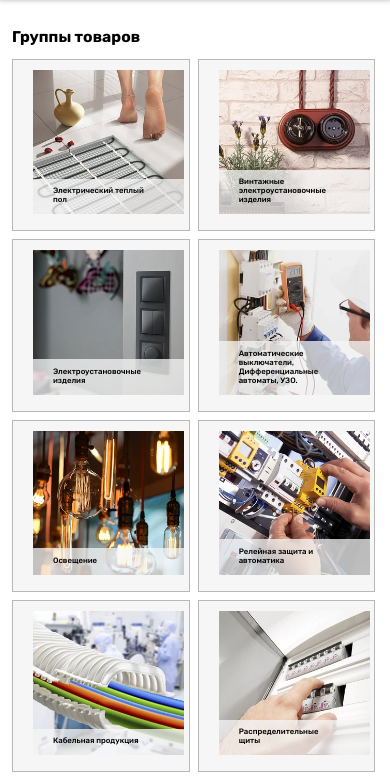
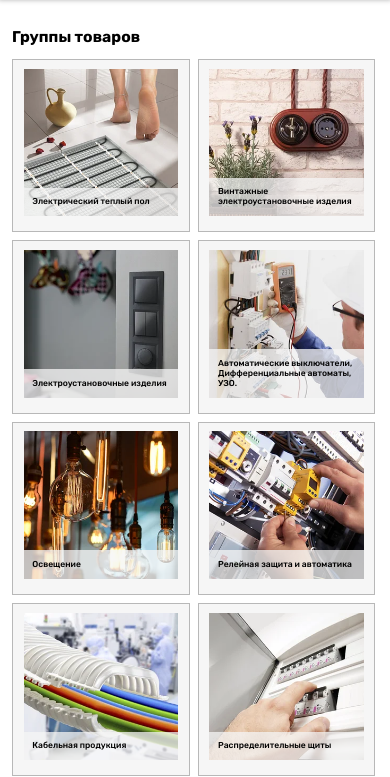
Before and after one commit to Lahvich-Efim/---, a plain HTML site: page index.html in a window 390 px wide. Shown: the part 78-855 px from the top of the page. Drawn offline with Linux system fonts and the light colour scheme.

Commit message:
это тоже

```diff
--- a/SCSS/main.scss
+++ b/SCSS/main.scss
@@ -6,15 +6,15 @@
 
 .main-category {
     display: grid;
-	grid-template-columns: repeat(auto-fit, minmax(280px, 1fr));
-    @media(max-width: 605px)
+	grid-template-columns: repeat(auto-fit, minmax(240px, 1fr));
+    @media(max-width: 550px)
     {
         grid-template-columns: repeat(2, 48%);
         min-width: 0;
     }
     justify-items: center;
     gap: 10px;
-    min-width: 580px;
+    min-width: 540px;
 }
 .category {
         display: block;
@@ -33,11 +33,12 @@
 		// .category__img
 
 		&__img {
-            margin: 10px 20px;
+            box-sizing: border-box;
+            padding: 5% 6%;
             width: 240px;
-            @media(max-width: 605px)
+            @media(max-width: 550px)
             {
-                width: 86%;
+                width: 100%;
             }
 		}
 
@@ -45,23 +46,22 @@
 
 		&__caption {
             position: absolute;
-            bottom: 15px;
+            bottom: 6%;
             background-color: rgba(246, 246, 246, 0.75);
             width: 100%;
             p {
-                padding: 0 40px 3px 40px;
+                padding: 0 11% 6px;
                 font-size: 13px;
                 font-weight: 500;
-                @media(max-width: 605px)
+                @media(max-width: 550px)
                 {
-                    font-size: 2vw;
+                    font-size: 2.2vw;
                 }
             }
 		}
-
 }
 h2{
-    @media(max-width: 605px) {
+    @media(max-width: 600px) {
         font-size: 4vw;
     }
 }
```
Also changed, not shown: CSS/main.css.
